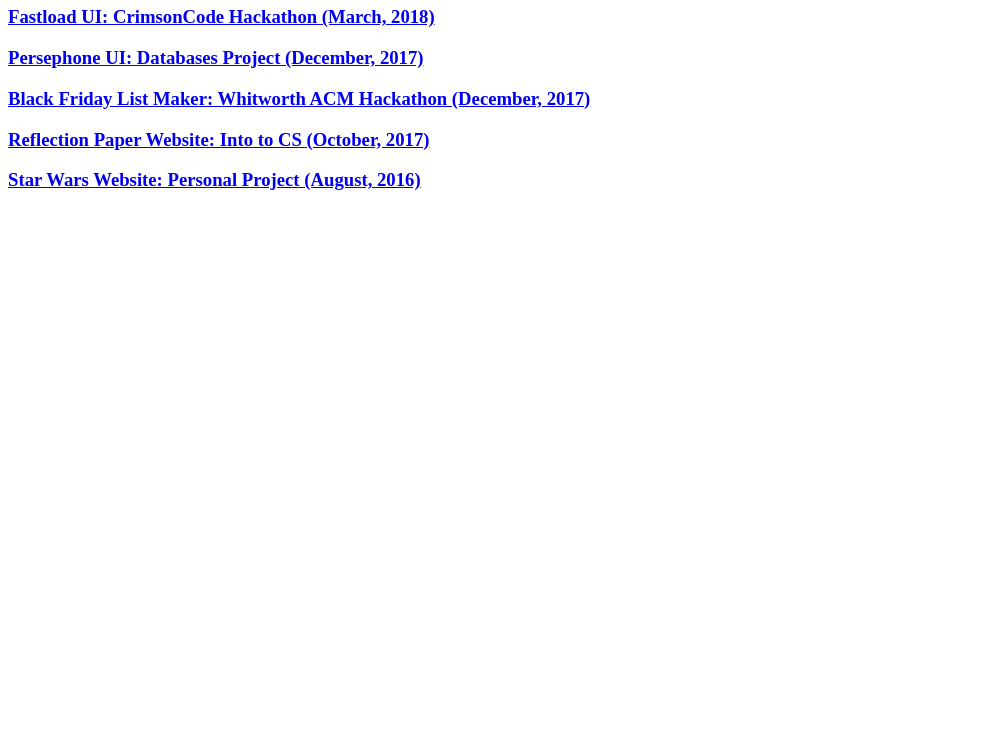
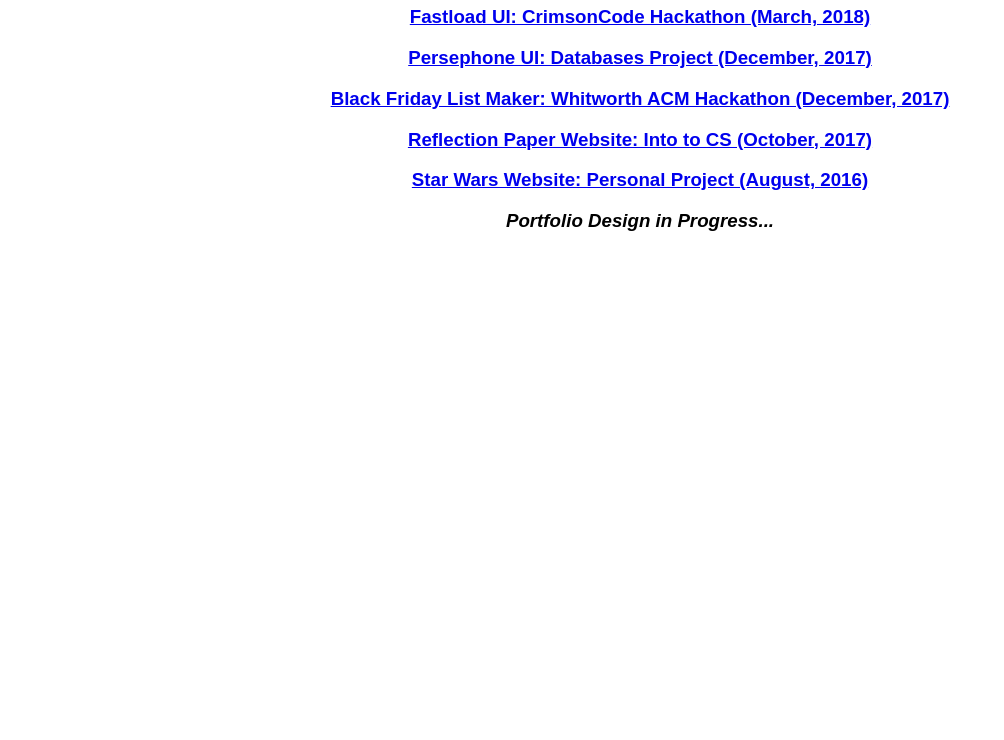
Before and after one commit to KaileyCozart/Portfolio-Website, a plain HTML site: page index.html in a window 1280 px wide. Shown: the part 60-800 px from the top of the page, without its empty margins (0-1004 px from the left). Drawn offline with Linux system fonts and the light colour scheme.

Commit message:
All the links are up

```diff
--- a/index.html
+++ b/index.html
@@ -1,6 +1,7 @@
 <html>
     <head>
         <title> Kailey's Portfolio </title>
+        <link rel="stylesheet" type="text/css" href="styles.css"></link>
     </head>
     <body>
         <h1> Kailey Cozart </h1>
@@ -9,5 +10,6 @@
         <a href="Whitworth-ACM-Hackathon-2017/index.html" target="blank"><h3> Black Friday List Maker: Whitworth ACM Hackathon (December, 2017) </h3></a>
         <a href="CS-171 Reflection 1/index.html" target="blank"><h3> Reflection Paper Website: Into to CS (October, 2017) </h3></a>
         <a href="Star-Wars-Website-2016/index.html" target="blank"> <h3> Star Wars Website: Personal Project (August, 2016) </h3></a>
+        <h3><i>Portfolio Design in Progress...</i></h3>
     </body>
 </html>
--- /dev/null
+++ b/styles.css
@@ -0,0 +1,4 @@
+body {
+    font-family: Arial, Helvetica, sans-serif;
+    text-align: center;
+}
```
